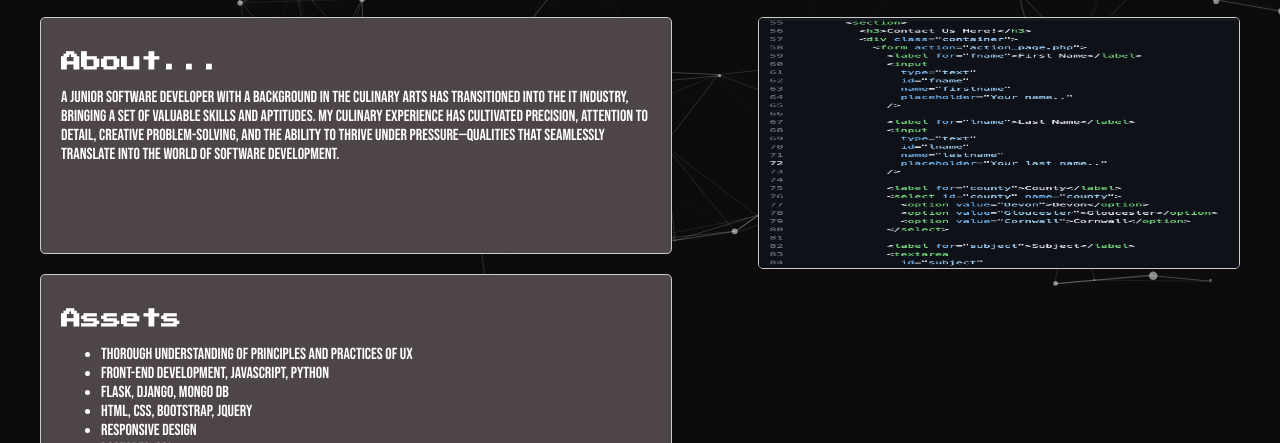
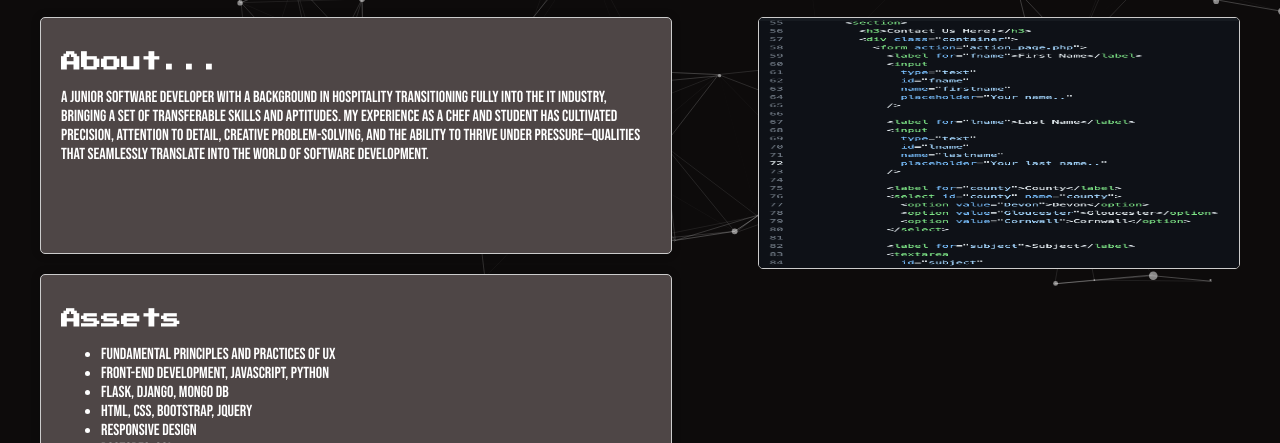
Before and after one commit to JoeMille/curriculum-vitae, a plain HTML site: page templates/index.html in a window 1280 px wide. Shown: the part 509-952 px from the top of the page. Drawn offline with nearby package versions, Linux system fonts and the light colour scheme; files that its build step writes are made by us from their sources; files whose address does not match are found by name.

Commit message:
Rearranged and retracked files and structure for flask application setup

```diff
--- a/index.html
+++ b/templates/index.html
@@ -55,8 +55,8 @@
 <div class="card-container">
   <div class="card hidden">
     <h1 class="card-h1">About...</h1>
-    <p>A junior software developer with a background in the culinary arts has transitioned into the IT industry,
-      bringing a set of valuable skills and aptitudes. My culinary experience has cultivated precision,
+    <p>A junior software developer with a background in hospitality transitioning fully into the IT industry,
+      bringing a set of transferable skills and aptitudes. My experience as a chef and student has cultivated precision,
       attention to detail, creative problem-solving, and the ability to thrive under pressure—qualities that
       seamlessly translate into the world of software development.
     </p>
@@ -78,7 +78,7 @@
   <div class="card hidden">
     <h1 class="card-h1">Assets</h1>
     <ul>
-      <li>Thorough understanding of principles and practices of UX</li>
+      <li>Fundamental principles and practices of UX</li>
       <li>Front-End development, JavaScript, Python</li>
       <li>Flask, Django, Mongo DB</li>
       <li>HTML, CSS, Bootstrap, Jquery</li>
```
Also changed, not shown: static/assets/images/contact-box-ex.png (renamed from assets/images/contact-box-ex.png), static/assets/images/cv-background-image.png (renamed from assets/images/cv-background-image.png), static/assets/images/cv-background-image2.png (renamed from assets/images/cv-background-image2.png), static/assets/images/head-set-screenshot.png (renamed from assets/images/head-set-screenshot.png), static/assets/images/message-container-js.png (renamed from assets/images/message-container-js.png), static/assets/images/psswrdgenex.png (renamed from assets/images/psswrdgenex.png), static/assets/images/time-js-ex.png (renamed from assets/images/time-js-ex.png), static/assets/styles/style.css (renamed from assets/styles/style.css), 4 other files.
